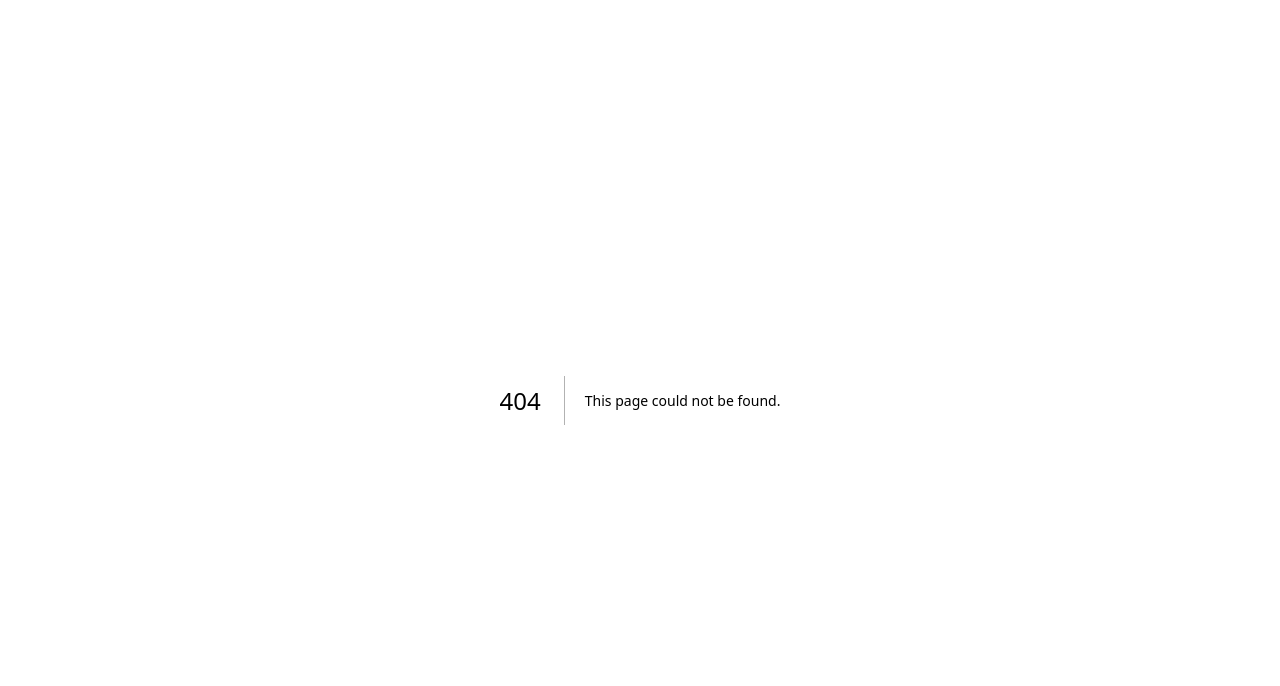
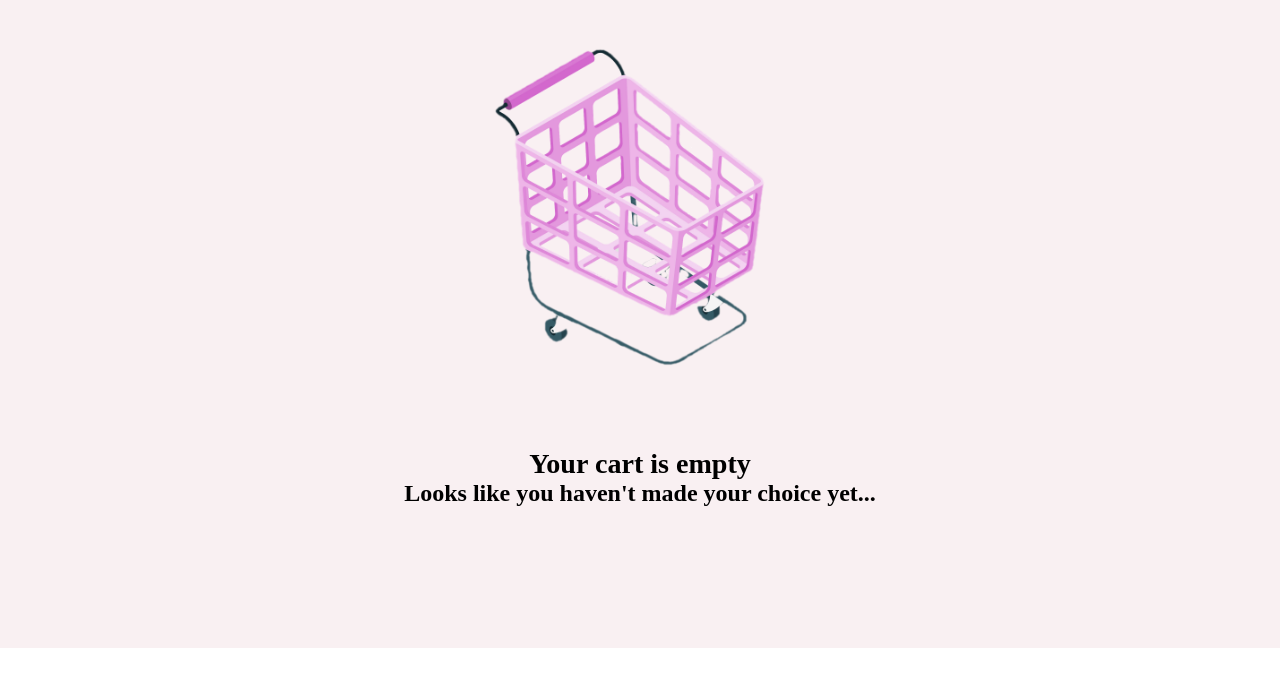
Before and after one commit to SusanaSalmeron/Le-Crocheterie_frontend, a Next.js app: page /emptyCart in a window 1280 px wide. Before the commit this address had no page. Shown: the top 686 px of the page. Built offline with nearby package versions, Linux system fonts and the light colour scheme.

Commit message:
empty cart style finished

```diff
--- a/app/cart/page.tsx
+++ b/app/cart/page.tsx
@@ -7,6 +7,7 @@ import CartItem from "../../components/CartItem";
 import { useCartStore } from "../store/useCartStore";
 import CartTotal from "../../components/CartTotal";
 import Link from "next/link";
+import EmptyCart from "../emptyCart/page";
 
 
 
@@ -34,7 +35,7 @@ const ShoppingCart: FC<ShoppingCartProps> = () => {
 
     return (
         <MainLayout>
-            {!cart.length ? <h3>Your cart is empty</h3> :
+            {!cart.length ? <EmptyCart /> :
                 <div className={style.container}>
                     <h1>Your Cart: ({totalItemsInCart} {totalItemsInCart === 1 ? "item" : "items"})</h1>
                     <div className={style.categories}>
--- /dev/null
+++ b/app/emptyCart/page.tsx
@@ -0,0 +1,29 @@
+import React, { FC } from "react";
+import Image from "next/image";
+import style from '../../styles/emptyCart.module.css'
+
+interface EmptyCartProps { }
+
+const EmptyCart: FC<EmptyCartProps> = () => {
+    return (
+        <div className={style.container}>
+            <div className={style.image}>
+                <Image
+                    src="/emptyCart.png"
+                    alt="Empty Cart"
+                    width="0"
+                    height="0"
+                    sizes="100vw"
+                    style={{ width: "35%", height: "auto" }}
+                />
+            </div>
+
+            <div className={style.message}>
+                <h3>Your cart is empty</h3>
+                <h4>Looks like you haven't made your choice yet...</h4>
+            </div>
+        </div>
+    )
+}
+
+export default EmptyCart
--- /dev/null
+++ b/styles/emptyCart.module.css
@@ -0,0 +1,15 @@
+.container {
+    height: 81vh;
+    background-color: #f9f0f2;
+}
+
+.message {
+    text-align: center;
+    font-size: x-large;
+    font-family: 'Indie Flower', cursive;
+}
+
+.image {
+    display: flex;
+    justify-content: center;
+}
```
Also changed, not shown: public/emptyCart.png (added).
